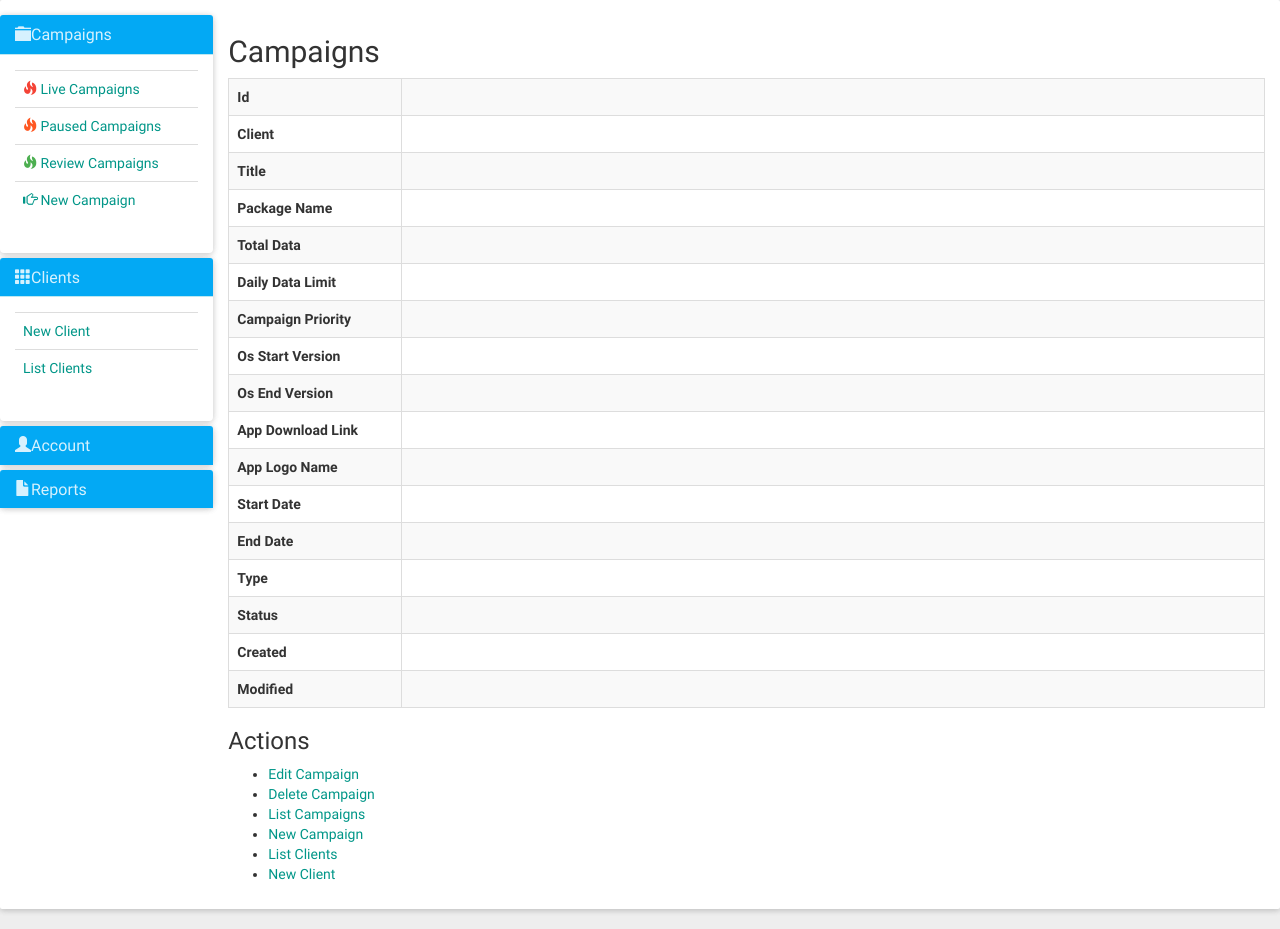
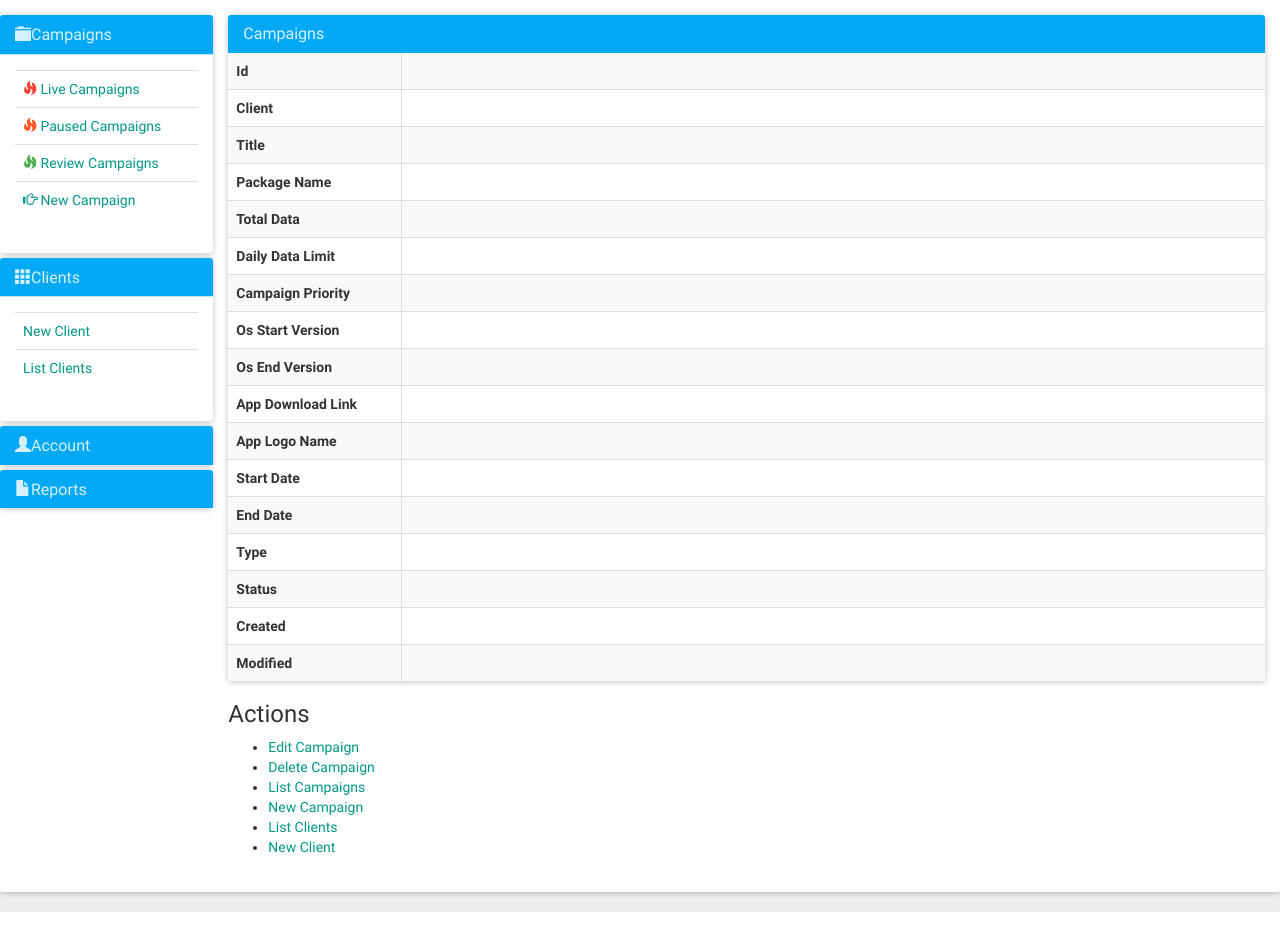
Before and after one commit to NTRsolutions/tbp, a CakePHP app: the page made by app/View/Campaigns/view.ctp in a window 1280 px wide. Run offline with PHP 8.4 and a stand-in for CakePHP, Linux system fonts and the light colour scheme; the template is opened without the code that fills it, so the values that code supplies are empty; some libraries are stand-ins or nearby versions.

Commit message:
campaigns changes

```diff
--- a/app/View/Campaigns/index.ctp
+++ b/app/View/Campaigns/index.ctp
@@ -21,7 +21,7 @@
 	$CmpStatus = $campaigns[0]['Campaign']['status'];
 ?>
 <div class="campaigns index" >
-	<div class="row panel panel-info">
+	<div class="table panel panel-info">
 		<div class="panel-heading">
 			<?php if($status==2 || $campstatus==2){ ?>
 				<h1 class="panel-title">Paused Campaigns</h1>
@@ -49,8 +49,8 @@
 	            </div>
 	            <div class="col-xs-3">
 					<div class="input-group">
-						<span class="input-group-addon"><span class="glyphicon glyphicon-search"></span></span>
-						<?php echo $this->Form->input("client_id",array('required'=>false,'empty' => 'Client Name','label'=>false,'selected'=>$ClientID,'class'=>'form-control')); ?>
+	<span class="input-group-addon"><span class="glyphicon glyphicon-search"></span></span>
+        <?php echo $this->Form->input("client_id",array('required'=>false,'empty' => 'Client Name','label'=>false,'selected'=>$ClientID,'class'=>'form-control')); ?>
 	                </div>
 	            </div>
 	            <div class="col-xs-3">
--- a/app/View/Campaigns/view.ctp
+++ b/app/View/Campaigns/view.ctp
@@ -1,5 +1,10 @@
 <div class="table">
-<h2><?php echo __('Campaigns'); ?></h2>
+    <div class="panel panel-info">
+    <div class="panel-heading">
+        <h4 class="panel-title">
+            Campaigns
+        </h4>
+    </div>
 	<table class="table table-bordered table-responsive table-striped">
 		<tbody>
 		<tr class="something">
```
